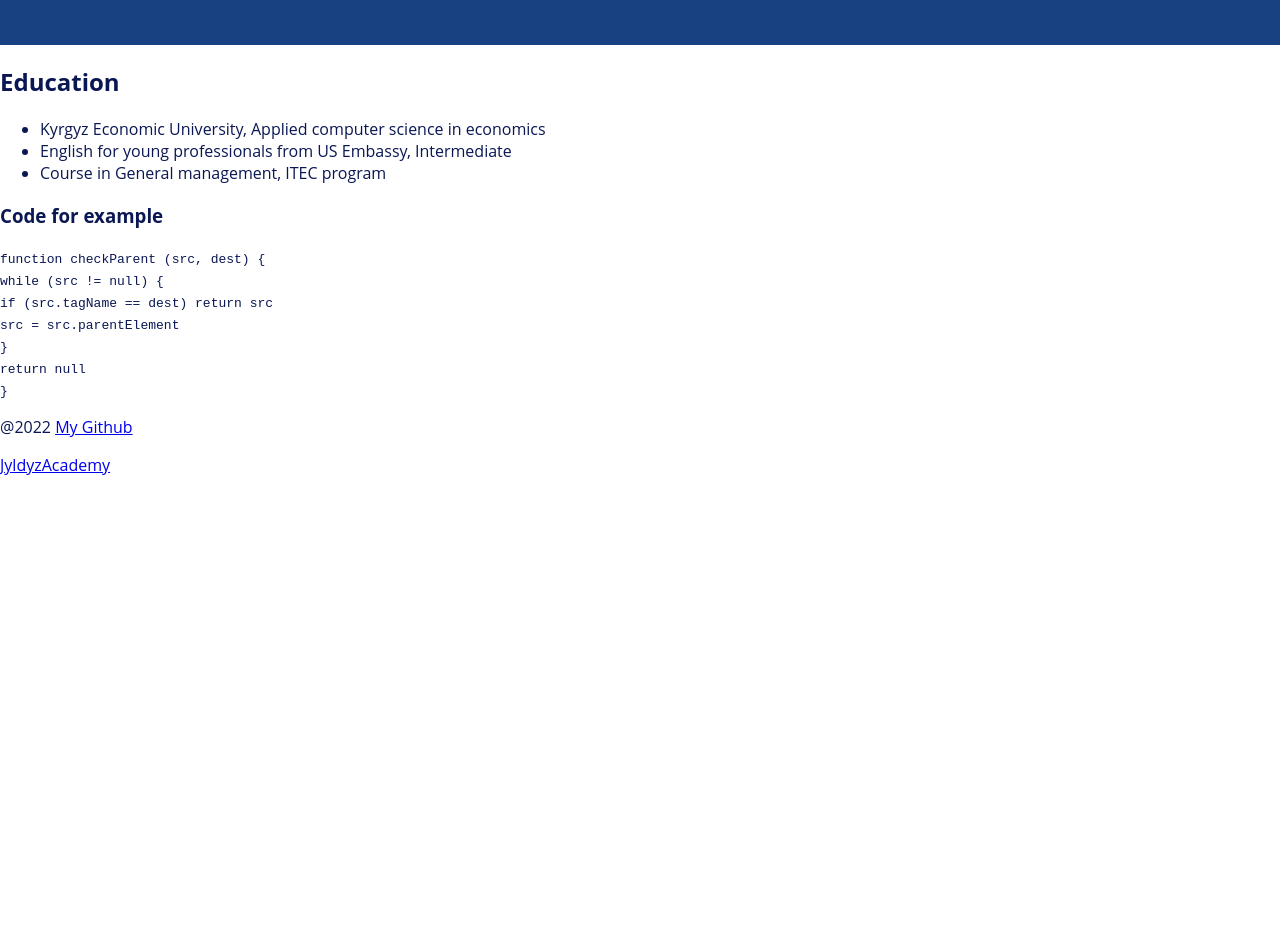
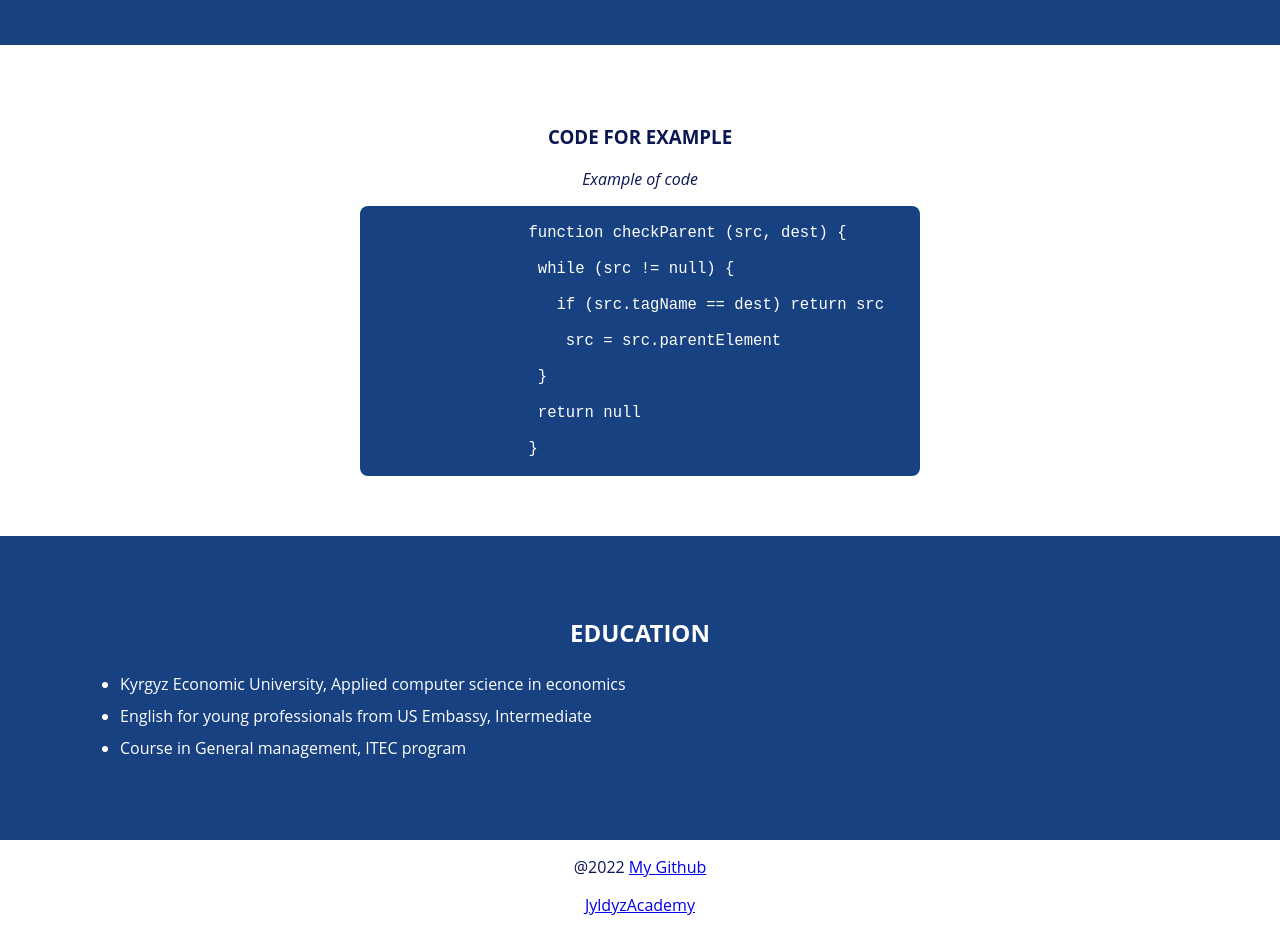
Before and after one commit to Baktygul-kk/baktygul-kk.github.io, a plain HTML site: page index.html in a window 1280 px wide. Shown: the part 940-1872 px from the top of the page. Before the commit the page ends 1432 px from the top, so only its background shows below. Drawn offline with Linux system fonts and the light colour scheme.

Commit message:
modified sections

```diff
--- a/index.html
+++ b/index.html
@@ -61,7 +61,7 @@
             </div>
         </section>
 
-        <section id="skill" class="skills">
+        <section id="skill" class="skills section">
             <div class="container">
                 <h2 class="section-title">Skills</h2>
                 <ul>
@@ -75,18 +75,11 @@
             </div>
         </section>
 
-        <section id="education">
-            <h2>Education</h2>
-            <ul>
-                <li>Kyrgyz Economic University, Applied computer science in economics</li>
-                <li>English for young professionals from US Embassy, Intermediate</li>
-                <li>Course in General management, ITEC program </li>
-            </ul>
-
-        </section>
-        <section id="code">
-            <h3>Code for example</h3>
-            <p>
+        <section id="code" class="code-example section">
+            <div class="container">
+                <h3 class="section-title">Code for example</h3>
+                <p><i>Example of code</i></p>
+                <pre>
                     <code>
                   function checkParent (src, dest) {<br>
                    while (src != null) {<br>
@@ -95,18 +88,34 @@
                    }<br>
                    return null<br>
                   }</code>
-            </p>
+                </pre>
+            </div>
+
         </section>
+
+
+        <section id="education" class="education section">
+            <div class="container">
+                <h2 class="section-title">Education</h2>
+                <ul>
+                    <li>Kyrgyz Economic University, Applied computer science in economics</li>
+                    <li>English for young professionals from US Embassy, Intermediate</li>
+                    <li>Course in General management, ITEC program </li>
+                </ul>
+            </div>
+        </section>
+
     </main>
 
     <footer>
+        <div class="container">
             <p> @2022
                 <a href="https://github.com/Baktygul-kk">My Github</a>
             </p>
             <p>
                 <a href="https://linktr.ee/jyldyzacademy2020">JyldyzAcademy</a>
             </p>
-
+        </div>
     </footer>
 
 
--- a/style.css
+++ b/style.css
@@ -28,6 +28,9 @@
  .section-title {
      text-transform: uppercase;
      text-align: center;
+ }
+ .section {
+    padding: 60px 0;
  }
   header {
     background-color: #174180;
@@ -114,7 +117,7 @@
 .skills {
     background-color: #174180;
     color: #fff;
-    padding: 60px 0;
+
 }
 .skills ul {
     display: flex;
@@ -130,3 +133,28 @@
     background-color: #617da7;
     border-radius: 3px;
 }
+.code-example {
+    text-align: center;
+}
+.code-example pre {
+    width: 50%;
+    margin: 0 auto;
+    text-align: left;
+    font-size: 1.2em;
+    background-color: #174180;
+    color: #fff;
+    border-radius: 8px;
+}
+
+.education {
+    background-color: #174180;
+    color: #fff;
+}
+
+.education li {
+    line-height: 2em;
+}
+
+footer {
+    text-align: center;
+}
```
Lines whose indentation alone changed are shown as unchanged.
